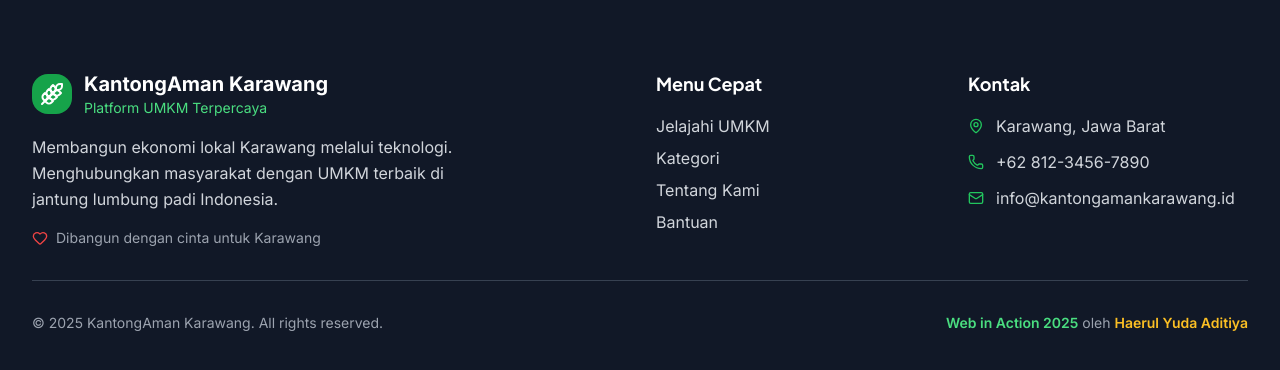
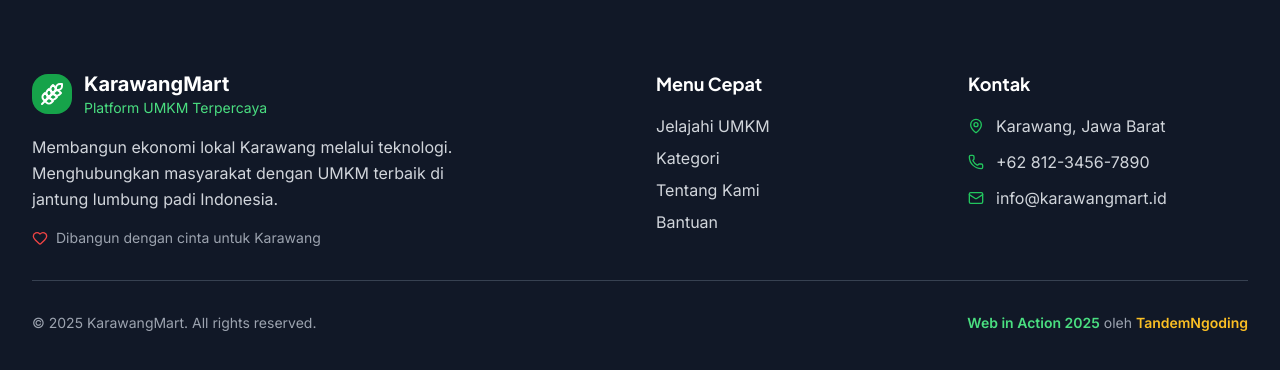
Before and after one commit to haerulyudaaditiya/direktori-umkm-web-in-action, a React (Vite) app: page /direktori in a window 1280 px wide. Shown: the part 2292-2662 px from the top of the page. Built offline with nearby package versions, Linux system fonts and the light colour scheme.

Commit message:
Ganti nama menjadi KarawangMart

```diff
--- a/index.html
+++ b/index.html
@@ -1,10 +1,11 @@
 <!doctype html>
-<html lang="en">
+<html lang="id">
   <head>
     <meta charset="UTF-8" />
-    <link rel="icon" type="image/svg+xml" href="/vite.svg" />
+    <link rel="icon" type="image/png" href="/karawangmart-logo.png" />
     <meta name="viewport" content="width=device-width, initial-scale=1.0" />
-    <title>direktori-umkm</title>
+    <title>KarawangMart - Platform UMKM Karawang</title>
+    <meta name="description" content="Temukan dan dukung UMKM terbaik di Karawang melalui KarawangMart - platform digital untuk usaha lokal">
   </head>
   <body>
     <div id="root"></div>
--- a/src/components/layout/Footer.jsx
+++ b/src/components/layout/Footer.jsx
@@ -14,7 +14,7 @@ const Footer = () => {
                 <Wheat className="h-6 w-6 text-white" />
               </div>
               <div>
-                <div className="text-xl font-bold">KantongAman Karawang</div>
+                <div className="text-xl font-bold">KarawangMart</div>
                 <div className="text-green-400 text-sm">
                   Platform UMKM Terpercaya
                 </div>
@@ -75,7 +75,7 @@ const Footer = () => {
               </div>
               <div className="flex items-center gap-3 text-gray-300">
                 <Mail className="h-4 w-4 text-green-500" />
-                <span>info@kantongamankarawang.id</span>
+                <span>info@karawangmart.id</span>
               </div>
             </div>
           </div>
@@ -85,7 +85,7 @@ const Footer = () => {
         <div className="border-t border-gray-700 mt-8 pt-8 text-center">
           <div className="flex flex-col md:flex-row justify-between items-center gap-4">
             <div className="text-gray-400 text-sm">
-              © {new Date().getFullYear()} KantongAman Karawang. All rights
+              © {new Date().getFullYear()} KarawangMart. All rights
               reserved.
             </div>
             <div className="text-gray-400 text-sm">
@@ -94,7 +94,7 @@ const Footer = () => {
               </span>{' '}
               oleh{' '}
               <span className="text-amber-400 font-semibold">
-                Haerul Yuda Aditiya
+                TandemNgoding
               </span>
             </div>
           </div>
--- a/src/components/layout/Navbar.jsx
+++ b/src/components/layout/Navbar.jsx
@@ -25,10 +25,9 @@ function Navbar() {
         <Link to="/" className="flex items-center space-x-2 group">
           <div className="relative">
             <Wheat className="h-6 w-6 text-green-600 dark:text-green-400 group-hover:scale-110 transition-transform" />
-            <Store className="h-3 w-3 text-amber-600 dark:text-amber-400 absolute -bottom-1 -right-1" />
           </div>
           <span className="font-extrabold text-xl tracking-tight bg-gradient-to-r from-green-600 to-amber-600 bg-clip-text text-transparent">
-            KantongAman
+            KarawangMart
           </span>
           <span className="text-xs text-green-500 font-medium bg-green-100 dark:bg-green-900 px-2 py-1 rounded-full">
             Karawang
@@ -71,10 +70,9 @@ function Navbar() {
                 <Link to="/" className="flex items-center space-x-2 mb-6">
                   <div className="relative">
                     <Wheat className="h-6 w-6 text-green-600 dark:text-green-400" />
-                    <Store className="h-3 w-3 text-amber-600 dark:text-amber-400 absolute -bottom-1 -right-1" />
                   </div>
                   <span className="font-extrabold text-xl tracking-tight bg-gradient-to-r from-green-600 to-amber-600 bg-clip-text text-transparent">
-                    KantongAman
+                    KarawangMart
                   </span>
                 </Link>
 
--- a/src/pages/DetailPage.jsx
+++ b/src/pages/DetailPage.jsx
@@ -454,7 +454,7 @@ function DetailPage() {
 
                 <Button
                   onClick={() => {
-                    const message = `Halo KantongAman, saya tertarik dengan ${umkm.nama}. Bisa info lebih lanjut?`;
+                    const message = `Halo KarawangMart, saya tertarik dengan ${umkm.nama}. Bisa info lebih lanjut?`;
                     const phoneNumber = '6281234567890';
                     const whatsappUrl = `https://wa.me/${phoneNumber}?text=${encodeURIComponent(
                       message
--- a/src/pages/LandingPage.jsx
+++ b/src/pages/LandingPage.jsx
@@ -433,7 +433,7 @@ const LandingPage = () => {
               className="text-3xl sm:text-4xl lg:text-5xl font-bold text-gray-900 dark:text-white mb-4"
             >
               Mengapa Pilih{' '}
-              <span className="text-gradient-karawang">KantongAman</span>?
+              <span className="text-gradient-karawang">KarawangMart</span>?
             </motion.h2>
             <motion.p
               initial={{ opacity: 0, y: 10 }}
@@ -500,7 +500,7 @@ const LandingPage = () => {
               className="text-xl text-gray-600 dark:text-gray-300 max-w-3xl mx-auto"
             >
               Dengarkan pengalaman langsung dari pengguna dan pemilik UMKM yang
-              telah merasakan manfaat KantongAman
+              telah merasakan manfaat KarawangMart
             </motion.p>
           </motion.div>
 
--- a/src/pages/OrderConfirmation.jsx
+++ b/src/pages/OrderConfirmation.jsx
@@ -63,14 +63,14 @@ const OrderConfirmation = () => {
 
           // Simpan ke localStorage
           const savedOrders = JSON.parse(
-            localStorage.getItem('kantongAman_orders') || '[]'
+            localStorage.getItem('karawangMart_orders') || '[]'
           );
           const updatedOrders = [
             ...savedOrders.filter((o) => o.id !== orderId),
             orderData,
           ];
           localStorage.setItem(
-            'kantongAman_orders',
+            'karawangMart_orders',
             JSON.stringify(updatedOrders)
           );
           return;
@@ -88,7 +88,7 @@ const OrderConfirmation = () => {
 
         // Priority 3: Dari localStorage
         const savedOrders = JSON.parse(
-          localStorage.getItem('kantongAman_orders') || '[]'
+          localStorage.getItem('karawangMart_orders') || '[]'
         );
         const savedOrder = savedOrders.find((o) => o.id === orderId);
 
@@ -145,13 +145,13 @@ const OrderConfirmation = () => {
 
         // Update status order di localStorage
         const savedOrders = JSON.parse(
-          localStorage.getItem('kantongAman_orders') || '[]'
+          localStorage.getItem('karawangMart_orders') || '[]'
         );
         const updatedOrders = savedOrders.map((o) =>
           o.id === order.id ? { ...o, status: 'ready' } : o
         );
         localStorage.setItem(
-          'kantongAman_orders',
+          'karawangMart_orders',
           JSON.stringify(updatedOrders)
         );
 
@@ -208,12 +208,12 @@ const OrderConfirmation = () => {
         : 'Ambil di lokasi UMKM'
     }
 
-Dukung UMKM lokal dengan #KantongAman!`;
+Dukung UMKM lokal dengan #KarawangMart!`;
 
     if (navigator.share) {
       try {
         await navigator.share({
-          title: `Pesanan #${orderNumber} - KantongAman`,
+          title: `Pesanan #${orderNumber} - KarawangMart`,
           text: shareText,
           url: window.location.href,
         });
```
Also changed, not shown: public/karawangmart-logo.png (added).
